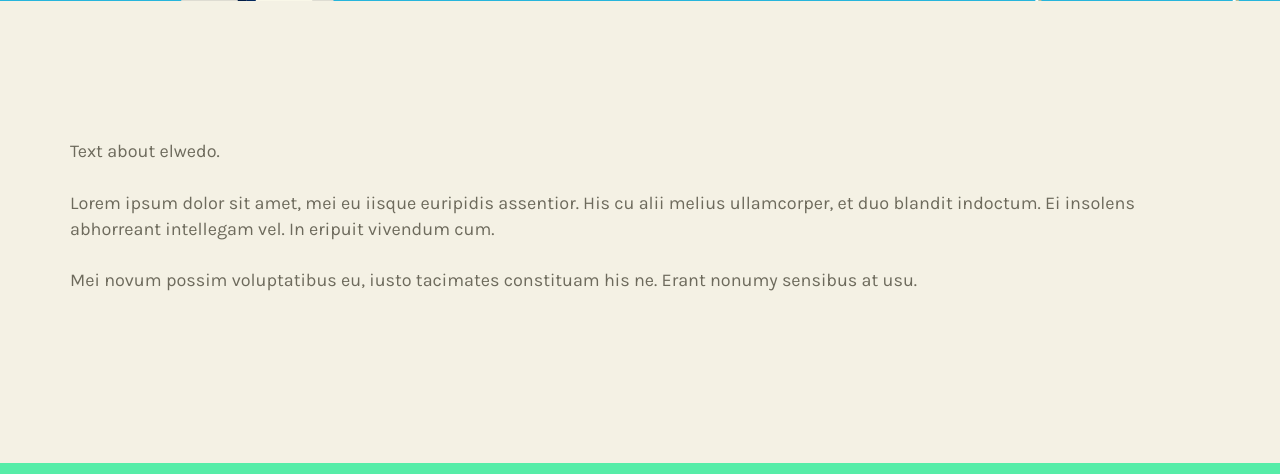
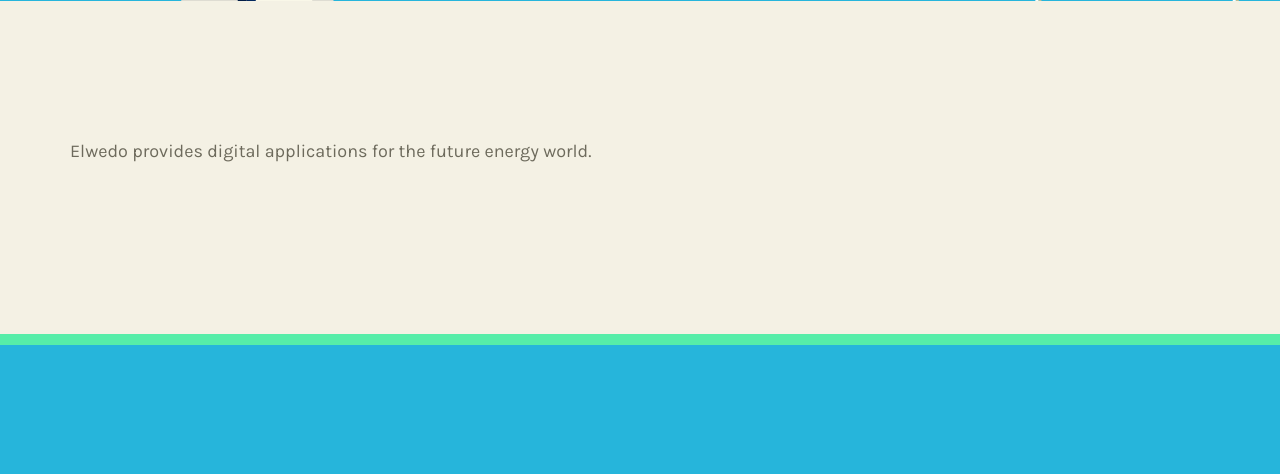
Before and after one commit to katebennu/elwedo-solar, a Django app: template infographics/templates/infographics/about.html in a window 1280 px wide. Shown: the part 464-938 px from the top of the page. After the commit the page ends 809 px from the top, so only its background shows below. Run offline with Django 3.2, Linux system fonts and the light colour scheme; the template is opened without the code that fills it, so the values that code supplies are empty; some libraries are stand-ins or nearby versions.

Commit message:
translate about page

```diff
--- a/infographics/templates/infographics/about.html
+++ b/infographics/templates/infographics/about.html
@@ -1,5 +1,6 @@
 {% extends 'infographics/base.html' %}
 {% load staticfiles %}
+{% load i18n %}
 {% block title %} Welcome to Elwedo Solar {% endblock %}
 
 {% block body %}
@@ -7,13 +8,10 @@
 
     <div id="about-logo-box" class="img-responsive">
         <img class="logo" src="{% static 'infographics/images/logo-login.svg' %}">
-        <h3>GREEN ENERGY SHAPED FOR YOU</h3>
+        <h3>{% trans 'GREEN ENERGY SHAPED FOR YOU' %}</h3>
     </div>
     <div id="about-body" class="container">
-        Text about elwedo.<br><br>
-        Lorem ipsum dolor sit amet, mei eu iisque euripidis assentior. His cu alii melius ullamcorper, et
-        duo blandit indoctum. Ei insolens abhorreant intellegam vel. In eripuit vivendum cum.<br><br>
-        Mei novum possim voluptatibus eu, iusto tacimates constituam his ne. Erant nonumy sensibus at usu.
+        {% trans 'Elwedo provides digital applications for the future energy world.' %}
     </div>
     <script>
         let body = $('body');
```
Also changed, not shown: locale/fi/LC_MESSAGES/django.po, 1 other file.
